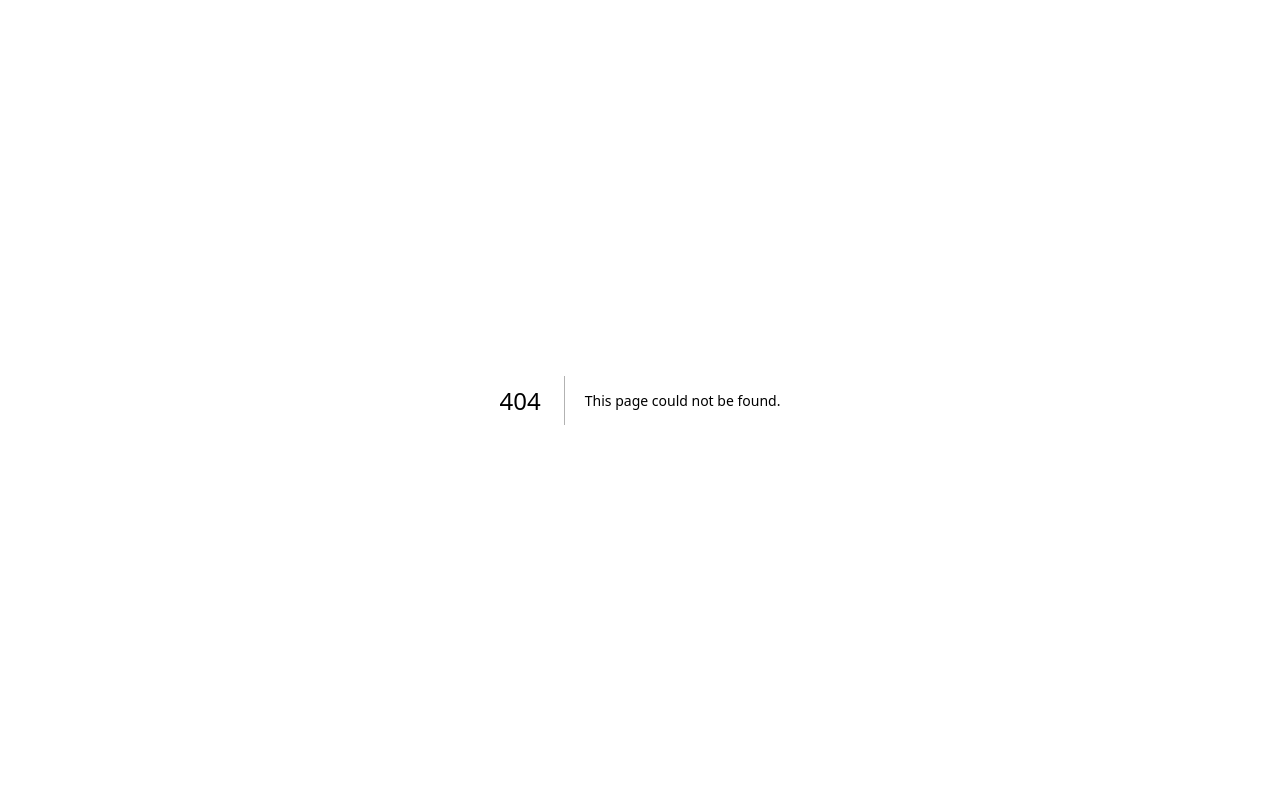
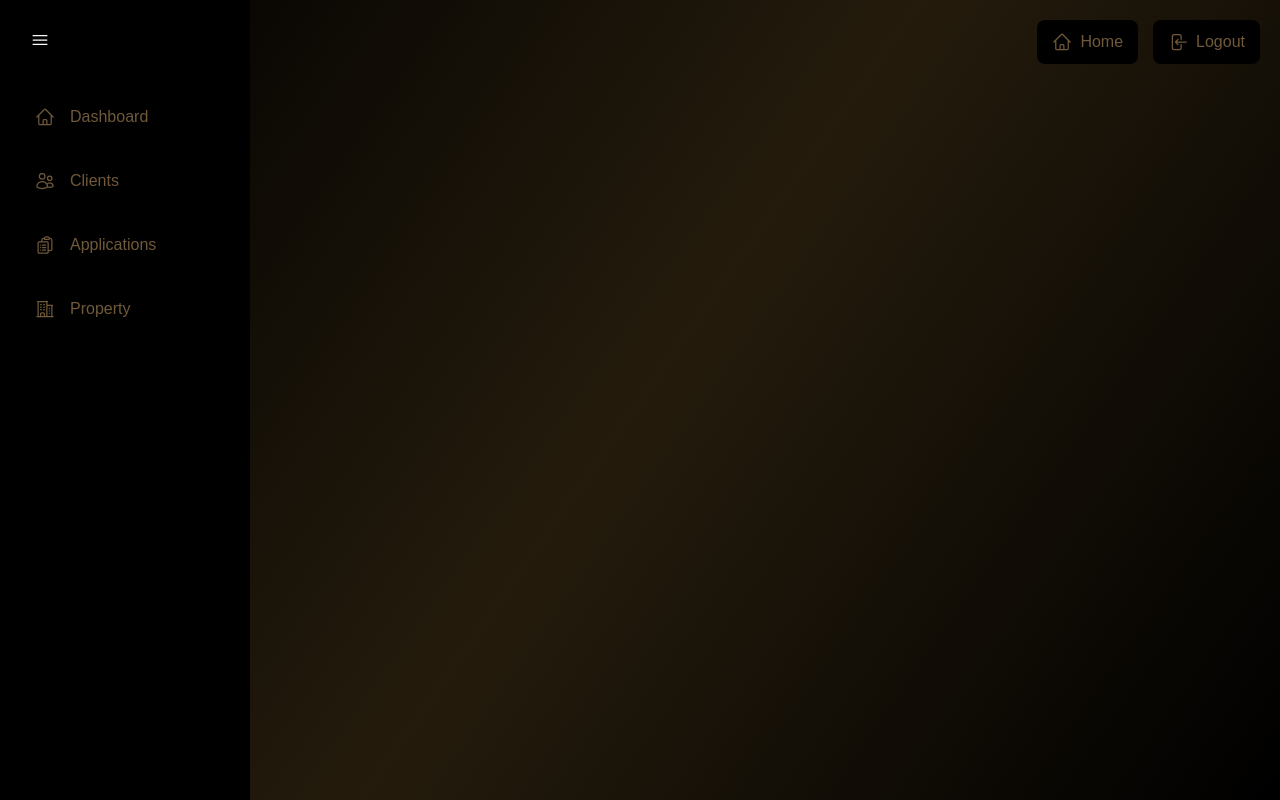
Before and after one commit to Rectrix-21/realtor-web, a Next.js app: page /admin-dashboard in a window 1280 px wide. Before the commit this address had no page. Built offline with nearby package versions, Linux system fonts and the light colour scheme.

Commit message:
admin dashboard added

```diff
--- /dev/null
+++ b/app/admin-dashboard/layout.js
@@ -0,0 +1,10 @@
+import "../globals.css";
+
+export const metadata = {
+  title: "Admin Dashboard",
+  description: "Admin Dashboard for managing the website",
+};
+
+export default function RootLayout({ children }) {
+  return <div>{children}</div>;
+}
--- /dev/null
+++ b/app/admin-dashboard/page.js
@@ -0,0 +1,67 @@
+"use client";
+
+import Link from "next/link";
+import { useState } from "react";
+import {
+  HomeIcon,
+  ArrowLeftOnRectangleIcon,
+  Bars3Icon,
+  UsersIcon,
+  ClipboardDocumentListIcon,
+  BuildingOffice2Icon,
+} from "@heroicons/react/24/outline";
+import "./styles.css";
+
+export default function AdminDashboard() {
+  const [isSidebarOpen, setIsSidebarOpen] = useState(true);
+
+  return (
+    <div className="admin-container">
+      {/* Sidebar */}
+      <div className={`sidebar ${isSidebarOpen ? "open" : "closed"}`}>
+        <button
+          className="menu-btn"
+          onClick={() => setIsSidebarOpen(!isSidebarOpen)}
+        >
+          <Bars3Icon width={24} height={24} />
+        </button>
+        <ul className="sidebar-menu">
+          <li className="menu-item">
+            <HomeIcon width={20} height={20} />
+            {isSidebarOpen && <span className="menu-item-text">Dashboard</span>}
+          </li>
+          <li className="menu-item">
+            <UsersIcon width={20} height={20} />
+            {isSidebarOpen && <span className="menu-item-text">Clients</span>}
+          </li>
+          <li className="menu-item">
+            <ClipboardDocumentListIcon width={20} height={20} />
+            {isSidebarOpen && (
+              <span className="menu-item-text">Applications</span>
+            )}
+          </li>
+          <li className="menu-item">
+            <BuildingOffice2Icon width={20} height={20} />
+            {isSidebarOpen && <span className="menu-item-text">Property</span>}
+          </li>
+        </ul>
+      </div>
+
+      {/* Main Content */}
+      <div className="ad-main-content">
+        <div className="top-bar">
+          <Link href="/">
+            <button className="ad-top-btn ad-home-btn">
+              <HomeIcon width={20} height={20} /> Home
+            </button>
+          </Link>
+          <Link href="/authentication-page">
+            <button className="ad-top-btn ad-logout-btn">
+              <ArrowLeftOnRectangleIcon width={20} height={20} /> Logout
+            </button>
+          </Link>
+        </div>
+      </div>
+    </div>
+  );
+}
--- /dev/null
+++ b/app/admin-dashboard/styles.css
@@ -0,0 +1,104 @@
+body {
+  margin: 0;
+  font-family: "Poppins", sans-serif;
+  background: linear-gradient(125deg, #000000 0%, #241b0c 50%, #000000 100%);
+  color: #fff;
+}
+
+.admin-container {
+  display: flex;
+  height: 100vh;
+}
+
+/* Sidebar */
+.sidebar {
+  background: #000000;
+  width: 250px;
+  padding: 20px;
+  transition: width 0.3s ease;
+  display: flex;
+  flex-direction: column;
+}
+
+.sidebar svg {
+  width: 20px !important;
+  height: 20px !important;
+  flex-shrink: 0;
+  display: block;
+}
+
+.sidebar.closed {
+  width: 100px;
+}
+
+.sidebar.closed .menu-item-text {
+  display: none;
+}
+
+.menu-btn {
+  background: none;
+  border: none;
+  color: #fff;
+  cursor: pointer;
+  padding: 10px;
+}
+
+.sidebar-menu {
+  list-style: none;
+  padding: 0;
+  margin: 20px 0;
+}
+
+.menu-item {
+  display: flex;
+  align-items: center;
+  gap: 15px;
+  padding: 15px;
+  margin: 10px 0;
+  border-radius: 8px;
+  cursor: pointer;
+  transition: 0.3s;
+  font-size: 16px;
+  color: rgba(139, 111, 71, 0.8);
+}
+
+.menu-item.active,
+.menu-item:hover {
+  background: #242424;
+  color: #fff;
+}
+
+/* Main Content */
+.ad-main-content {
+  flex-grow: 1;
+  padding: 20px;
+}
+
+.top-bar {
+  display: flex;
+  justify-content: flex-end;
+  gap: 15px;
+}
+
+.ad-top-btn {
+  display: flex;
+  align-items: center;
+  gap: 8px;
+  background: #000000;
+  color: rgba(139, 111, 71, 0.8);
+  border: none;
+  padding: 10px 15px;
+  border-radius: 8px;
+  cursor: pointer;
+  transition: 0.3s;
+}
+
+.ad-top-btn:hover {
+  background: rgba(139, 111, 71, 0.8);
+  color: #fff;
+}
+
+.ad-logout-btn:hover {
+  background: #8b0e0e;
+  color: #fff;
+}
--- a/app/page.js
+++ b/app/page.js
@@ -1,4 +1,6 @@
 "use client";
+
+/* run npm install @heroicons/react */
 
 import { useState } from "react";
 import Image from "next/image";
@@ -108,6 +110,9 @@ export default function Home() {
           </li>
 
           <li className="navbar-li">Career Opportunity</li>
+          <li className="navbar-li">
+            <Link href="/admin-dashboard">Admin Dashboard</Link>
+          </li>
         </ul>
       </nav>
 
--- a/app/styles.css
+++ b/app/styles.css
@@ -78,7 +78,7 @@
 /* Navbar */
 .navbar {
   position: fixed;
-  top: 20px;
+  top: 30px;
   left: 50%;
   transform: translateX(-50%);
   background-color: rgba(139, 111, 71, 0.6);
```
